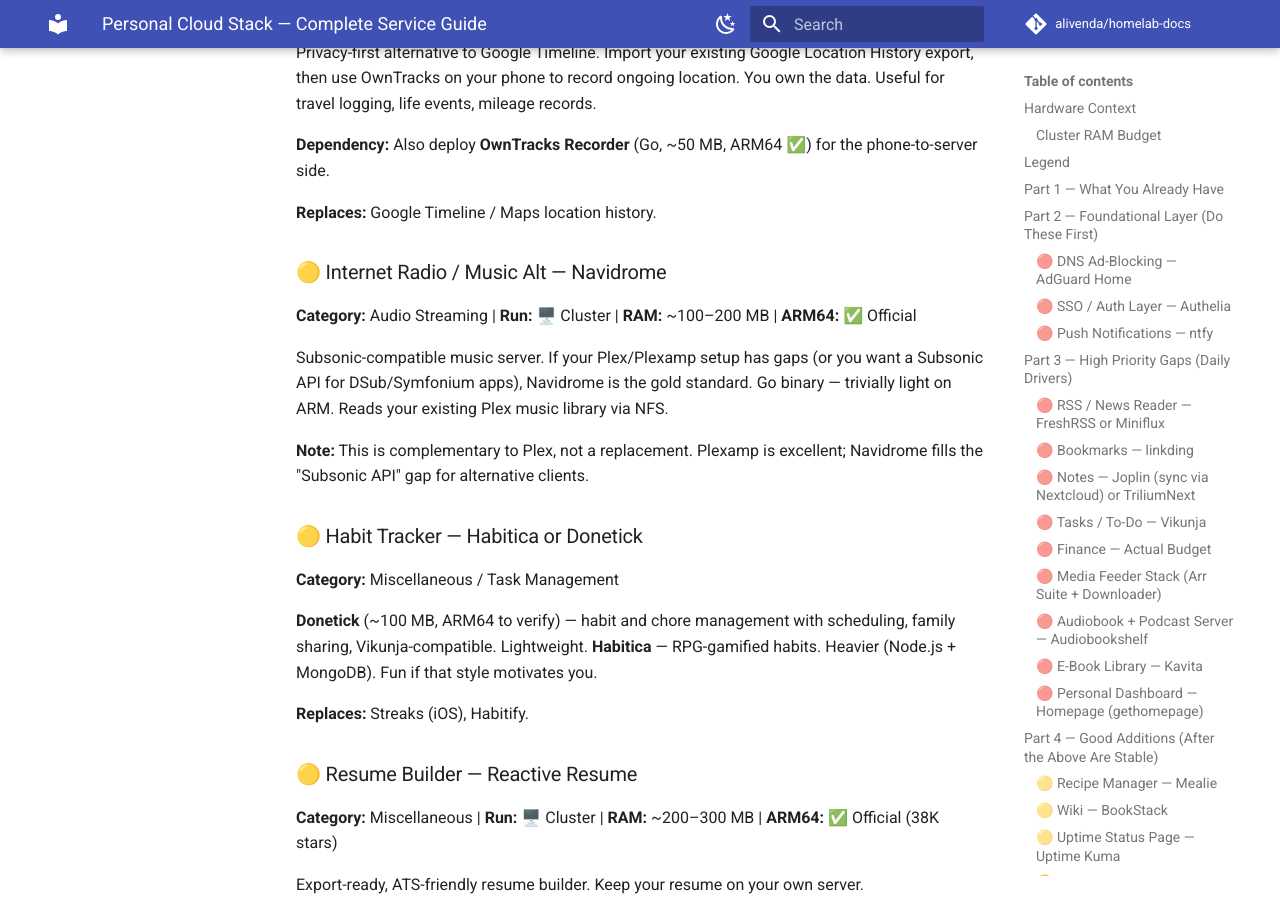
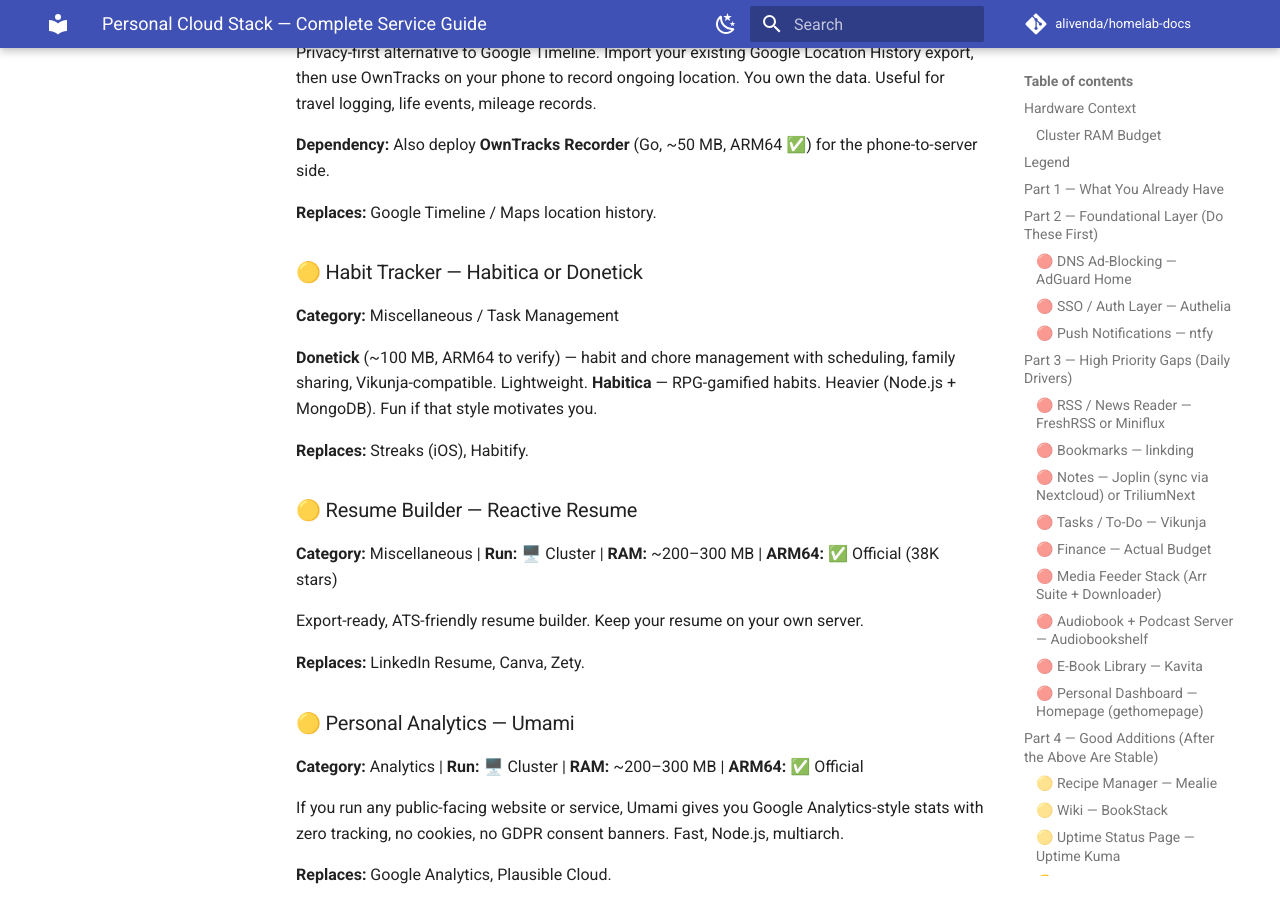
Before and after one commit to alivenda/homelab-docs, an MkDocs documentation site: the page built from docs/personal-cloud-stack.md, in a window 1280 px wide and 900 px high, scrolled down 8356 px. Built offline with MkDocs 1.6.1 and Material for MkDocs 9.7.7, drawn with Linux system fonts in a browser that asks for light colours; comment, search, counter and statistics services are not loaded; some of the changed text lies outside the part shown.

Commit message:
docs(personal-cloud-stack): remove Navidrome, redundant with Plexamp

```diff
--- a/docs/personal-cloud-stack.md
+++ b/docs/personal-cloud-stack.md
@@ -243,12 +243,6 @@ Privacy-first alternative to Google Timeline. Import your existing Google Locati
 
 **Replaces:** Google Timeline / Maps location history.
 
-### 🟡 Internet Radio / Music Alt — Navidrome
-**Category:** Audio Streaming | **Run:** 🖥️ Cluster | **RAM:** ~100–200 MB | **ARM64:** ✅ Official
-
-Subsonic-compatible music server. If your Plex/Plexamp setup has gaps (or you want a Subsonic API for DSub/Symfonium apps), Navidrome is the gold standard. Go binary — trivially light on ARM. Reads your existing Plex music library via NFS.
-
-**Note:** This is complementary to Plex, not a replacement. Plexamp is excellent; Navidrome fills the "Subsonic API" gap for alternative clients.
 
 ### 🟡 Habit Tracker — Habitica or Donetick
 **Category:** Miscellaneous / Task Management
@@ -454,7 +448,6 @@ If starting fresh, add services in this sequence:
 12. Kavita               → e-book library
 13. Mealie               → recipes
 14. BookStack            → personal wiki
-15. Navidrome            → Subsonic API for music clients
 16. Dawarich + OwnTracks → location history
 17. Collabora (Nextcloud app) → office suite
 18. 2FAuth               → 2FA management
@@ -500,7 +493,6 @@ Until then, run the Arr stack on the cluster pointing at NFS — it works fine.
 | 🟡 Good | Mealie | Paprika, recipe screenshots |
 | 🟡 Good | BookStack | Confluence, scattered docs |
 | 🟡 Good | Uptime Kuma | UptimeRobot |
-| 🟡 Good | Navidrome | Subsonic client support |
 | 🟡 Good | Dawarich + OwnTracks | Google Timeline |
 | 🟡 Good | Ollama + Open-WebUI | ChatGPT (post NAS upgrade) |
 | 🟡 Good | Collabora (NC app) | Google Docs |
```
Also changed, not shown: other parts of docs/personal-cloud-stack.md (+1 -1 lines).
